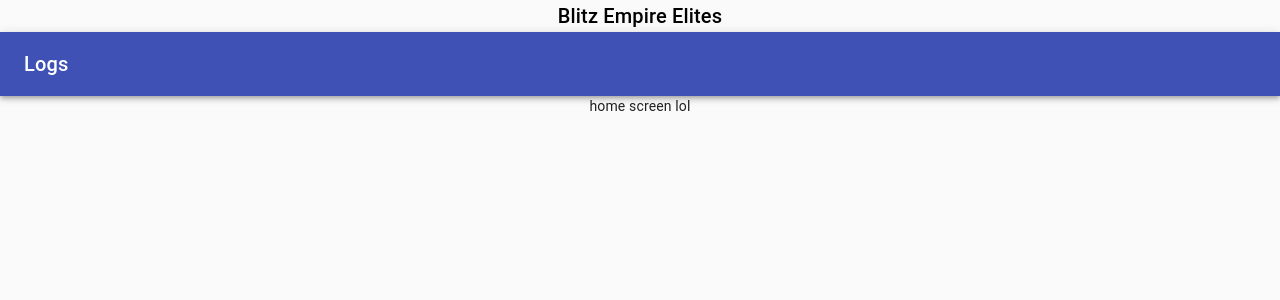
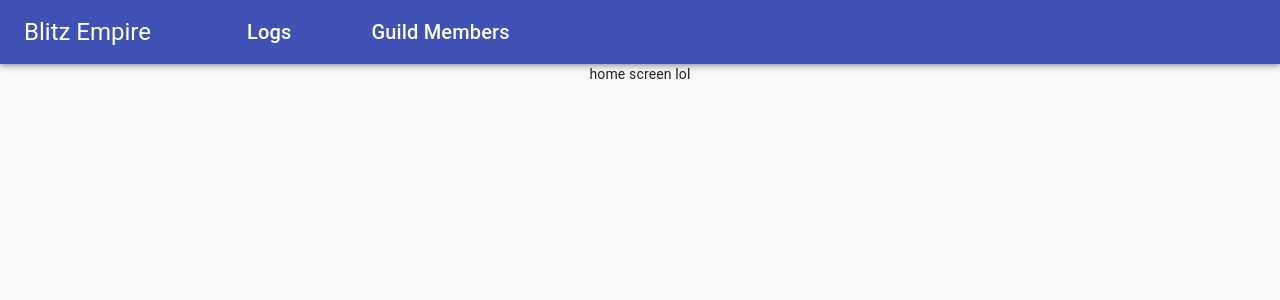
Before and after one commit to asmitheyexe/warcraftApp, a React (Create React App) app: page / in a window 1280 px wide. Shown: the top 300 px of the page. Built offline with nearby package versions, Linux system fonts and the light colour scheme; no server answers.

Commit message:
More cards being added
Working on more robust Character chards, added buttons to select Logs from Nathria or new raid. Started working on Boss fights per report

```diff
--- a/src/App.js
+++ b/src/App.js
@@ -19,11 +19,6 @@ function App() {
       <div className="App">
         <Grid container justify="center">
           <BrowserRouter>
-            <Link component={RouterLink} to="/">
-              <Typography style={{ color: "black" }} variant="h6">
-                Blitz Empire Elites
-              </Typography>
-            </Link>
             <NavBar />
             <Switch>
               <Route exact path="/">
--- a/src/components/Navbar/Navbar.js
+++ b/src/components/Navbar/Navbar.js
@@ -4,10 +4,17 @@ import AppBar from "@material-ui/core/AppBar";
 import { Link as RouterLink } from "react-router-dom";
 import Link from "@material-ui/core/Link";
 import { Toolbar, Typography, makeStyles } from "@material-ui/core";
-
+import { fade } from '@material-ui/core/styles/colorManipulator';
 const useStyles = makeStyles(() => ({
-  linkColor: {
+  link: {
+    flexGrow : '1',
     color: "white",
+    marginRight : '4em',
+    '&:hover' : {
+      backgroundColor : fade('#7a7b85', .5),
+      borderRadius : '.5em',
+      opacity: '.9'
+    }
   },
 }));
 const NavBar = () => {
@@ -15,11 +22,22 @@ const NavBar = () => {
   return (
     <AppBar position="static">
       <Toolbar>
-        <Link component={RouterLink} to="/logs">
-          <Typography className={styles.linkColor} variant="h6">
+      <Link underline='none' component={RouterLink} to="/">
+        <Typography className={styles.link} variant="h5">
+          Blitz Empire
+        </Typography>
+        </Link>
+        <Link underline='none' component={RouterLink} to="/logs">
+          <Typography className={styles.link} variant="h6">
             Logs
           </Typography>
         </Link>
+        <Link underline='none' component={RouterLink} to="/Members">
+        <Typography className={styles.link} variant="h6">
+          Guild Members
+        </Typography>
+      </Link>
+
       </Toolbar>
     </AppBar>
   );
--- a/src/components/warcraftLogs/CharacterView/CharacterCard.js
+++ b/src/components/warcraftLogs/CharacterView/CharacterCard.js
@@ -12,7 +12,7 @@ const CharacterCard = ({ person, reportData }) => {
 
 
   return (
-    <Grid item xs={12}>
+    <Grid item xs={6}>
       <Card>
         <CardActionArea>
           <CardHeader
--- a/src/components/warcraftLogs/reports/ReportCard/ReportCard.js
+++ b/src/components/warcraftLogs/reports/ReportCard/ReportCard.js
@@ -9,8 +9,6 @@ import { useQuery , gql} from "@apollo/client";
 
 const ReportCard = ({ log, removeIfEmpty }) => {
   const [selected, setSelected] = React.useState(false);
-
-
 
   const handleSelect = () => {
     setSelected(!selected)
@@ -47,6 +45,15 @@ const REPORT_QUERY = gql`
             subType
           }
         }
+        fights(killType: Kills){
+          averageItemLevel
+          difficulty
+          encounterID
+          id
+          kill
+          name
+          size
+        }
       }
     }
   }
@@ -63,7 +70,10 @@ const CharactersContainer = ({code}) =>{
     return i.subType !== "Unknown" && <CharacterCard person={i} key={i.id} />
   })
 
-  return loading? <CircularProgress /> : charactersInvolved
+
+  return loading? <CircularProgress /> :<Grid container spacing={2}>
+    {charactersInvolved}
+  </Grid>
   ;
 
 
--- a/src/components/warcraftLogs/reports/ReportContainer.js
+++ b/src/components/warcraftLogs/reports/ReportContainer.js
@@ -1,5 +1,5 @@
 import React from "react";
-import { CircularProgress, Grid } from "@material-ui/core";
+import { Button, CircularProgress, Grid, Typography } from "@material-ui/core";
 
 import ReportCard from "./ReportCard/ReportCard";
 import {
@@ -12,7 +12,7 @@ import {
 
 const ReportContainer = () => {
   const [apolloClient , setApolloClient ] = React.useState(null);
-
+  const [zoneId, setZoneId] = React.useState(null);
 
   React.useEffect(() => {
     const getClient = async () => {
@@ -22,12 +22,14 @@ const ReportContainer = () => {
     getClient();
   },[])
 
+  const renderedComponent = !zoneId ? <SelectZone setZone={setZoneId} /> : <Reports zoneId={zoneId} ><Button onClick={() =>setZoneId(null)} variant='outlined'>Select New Zone</Button> </Reports>
   return (
     !apolloClient?<CircularProgress /> :
       <ApolloProvider client={apolloClient}>
+        <Typography variant='h4'>Warcraftlogs</Typography>
         <Grid container direction="row" justify="center">
-          <Grid container item xs={11} style={{ marginTop: "1em" }} spacing={2}>
-            <Reports />
+        <Grid container item xs={11} style={{ marginTop: "1em" }} spacing={2}>
+            {renderedComponent}
           </Grid>
         </Grid>
       </ApolloProvider>
@@ -35,11 +37,25 @@ const ReportContainer = () => {
   );
 };
 
+const SelectZone = ({setZone}) => {
+
+  return(
+    <Grid container item align='center' spacing={2} direction='row'>
+      <Grid item xs={12}>
+        <Button variant='outlined' onClick={() => setZone(26)} >Castle Nathria</Button>
+      </Grid>
+      <Grid item xs={12}>
+      <Button variant='outlined' onClick={() => setZone(27)} >Sanctum of Domination</Button>
+    </Grid>
+    </Grid>
+  )
+}
+
 
 const REPORTS_QUERY = gql`
-  query {
+  query ($zoneId: Int!){
     reportData{
-      reports(guildName: "Blitz Empire", guildServerSlug: "Area-52", guildServerRegion:"US") {
+      reports(guildName: "Blitz Empire", guildServerSlug: "Area-52", guildServerRegion:"US", zoneID : $zoneId) {
         data{
           code
           guild{
@@ -56,8 +72,11 @@ const REPORTS_QUERY = gql`
   }
 `;
 
-const Reports = () => {
-  const { loading, error, data } = useQuery(REPORTS_QUERY);
+const Reports = ({zoneId,children}) => {
+  const { loading, error, data } = useQuery(REPORTS_QUERY,{
+    variables:{
+      zoneId
+    }});
   const removeFromList = (id) => {
     // TODO
   };
@@ -66,8 +85,22 @@ const Reports = () => {
   const reports = !data? <div></div> : data.reportData.reports.data.map((i) => {
     return <ReportCard log={i} key={i.code} removeIfEmpty={removeFromList} />;
   });
-  return loading? <CircularProgress /> : reports;
 
 
+  const returnComponent = <>
+  {reports.length > 0? reports : (
+    <Grid container item justify='center'>
+      <Typography variant='caption1'>No Logs to Display</Typography>
+    </Grid>
+    )}
+
+  <Grid container item justify='center'>
+    {children}
+
+  </Grid>
+
+  </>
+
+  return loading? <CircularProgress /> : returnComponent;
 }
 export default ReportContainer;
```
Also changed, not shown: src/components/Members/MemberCard/MemberCard.js (added), src/components/Members/MemberContainer.js (added), src/components/warcraftLogs/Boss/BossCard/BossCard.js (added), src/components/warcraftLogs/Boss/BossContainer.js (added).
